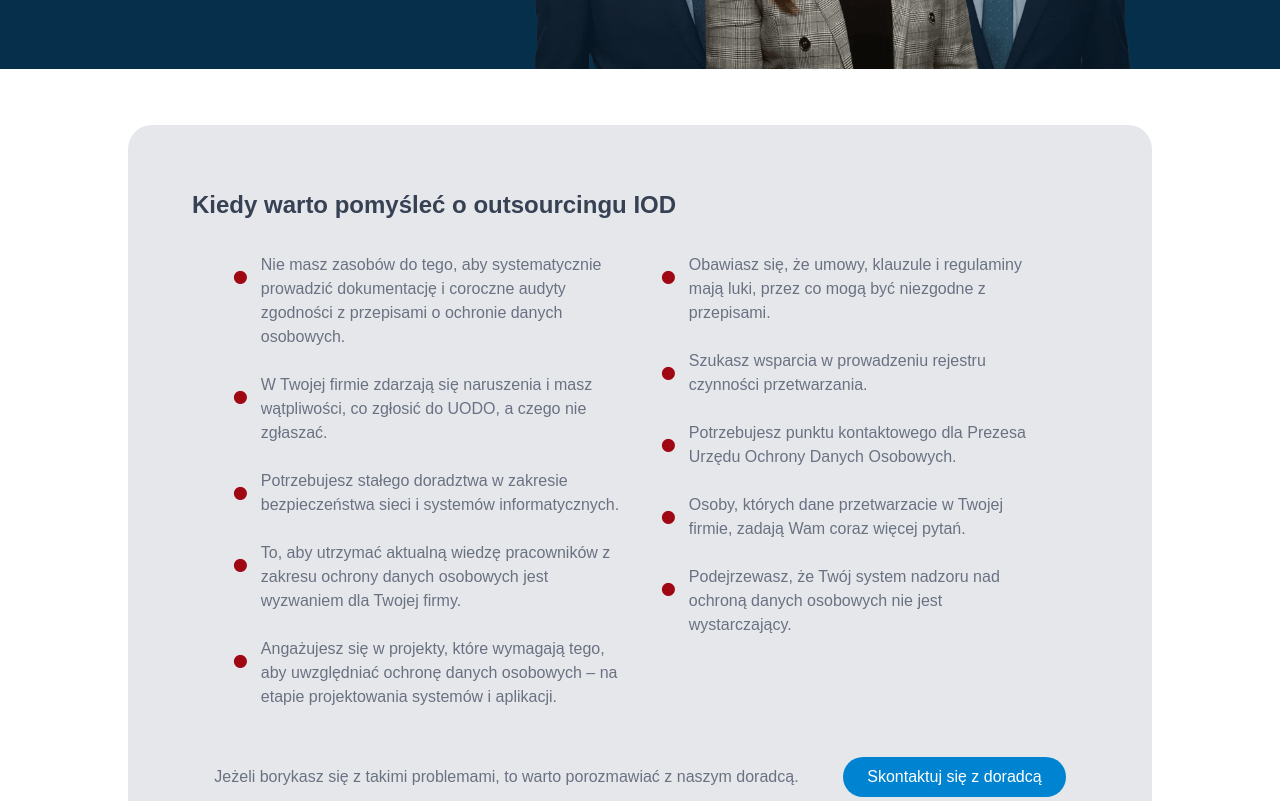
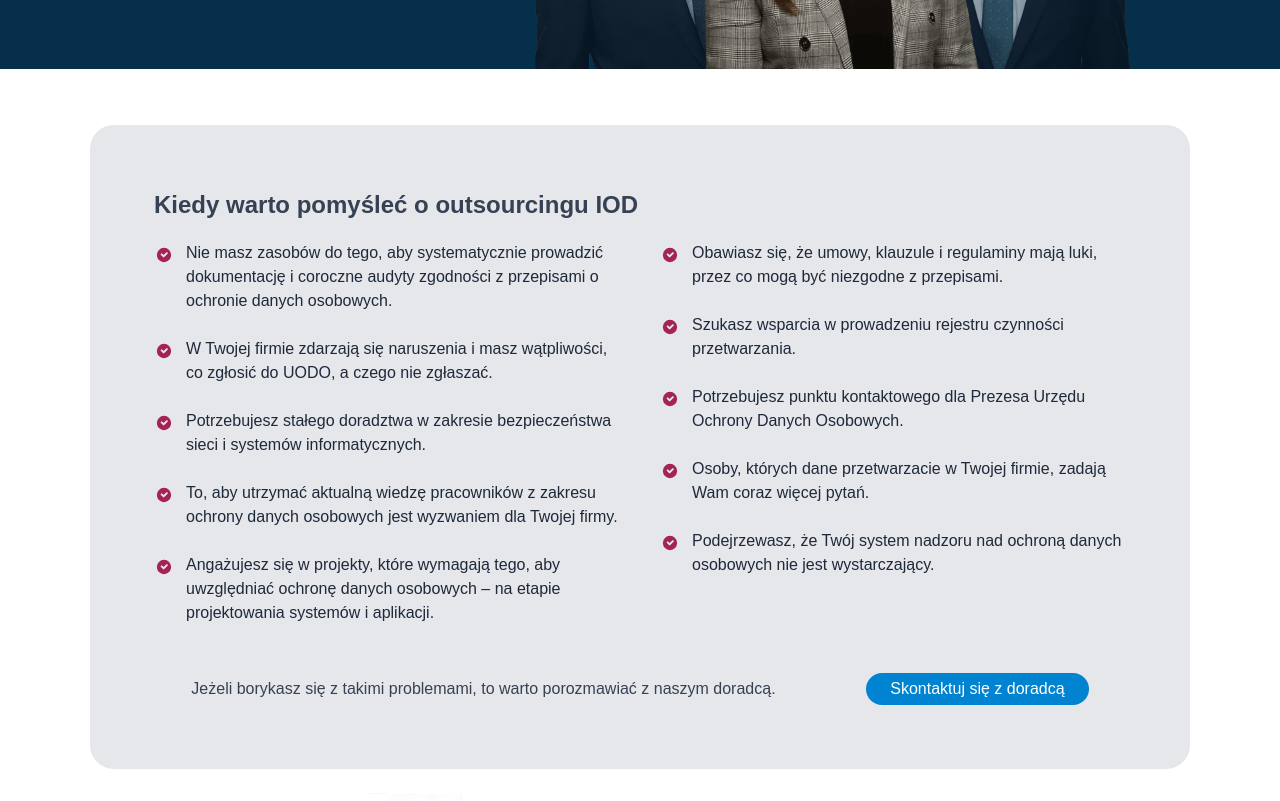
Before and after one commit to joemar-ceneza/odo24, a Next.js app: page /oferta/1 in a window 1280 px wide. Shown: the part 660-1461 px from the top of the page. Built offline with nearby package versions, Linux system fonts and the light colour scheme.

Commit message:
feat: update IodOutSourcingSection to use icon bullets and improved layout

```diff
--- a/src/components/IodOutSourcingSection.tsx
+++ b/src/components/IodOutSourcingSection.tsx
@@ -1,35 +1,36 @@
 import { iodOutSourcing } from "@/lib/iod-data";
 import Link from "next/link";
+import Image from "next/image";
 
 export default function IodOutSourcingSection() {
   return (
     <section className="container mx-auto">
-      <div className="py-14 ">
-        <div className="w-4/5 mx-auto bg-gray-200 p-16 rounded-3xl">
+      <div className="py-14">
+        <div className="max-w-full w-[1100px] mx-auto bg-gray-200 p-10 md:p-16 rounded-3xl">
           <h2 className="text-2xl font-bold text-gray-700">{iodOutSourcing.heading}</h2>
-          <div className="grid grid-cols-1 md:grid-cols-2 gap-10 my-8 mx-10">
+          <div className="grid grid-cols-1 md:grid-cols-2 gap-10 my-5">
             <ul className="space-y-6">
               {iodOutSourcing.leftColumn.map((item, idx) => (
-                <li key={`left-${idx}`} className="flex gap-3">
-                  <span className="text-red-800 text-5xl">•</span>
-                  <span>{item}</span>
+                <li key={`left-${idx}`} className="flex items-start gap-3">
+                  <Image src="/images/icon-check.svg" alt="check" width={20} height={20} className="mt-1" />
+                  <span className="text-gray-800">{item}</span>
                 </li>
               ))}
             </ul>
             <ul className="space-y-6">
               {iodOutSourcing.rightColumn.map((item, idx) => (
-                <li key={`right-${idx}`} className="flex gap-3">
-                  <span className="text-red-800 text-5xl">•</span>
-                  <span>{item}</span>
+                <li key={`right-${idx}`} className="flex items-start gap-3">
+                  <Image src="/images/icon-check.svg" alt="check" width={20} height={20} className="mt-1" />
+                  <span className="text-gray-800">{item}</span>
                 </li>
               ))}
             </ul>
           </div>
-          <div className="flex items-center justify-around mt-12">
-            <p>{iodOutSourcing.footerText}</p>
+          <div className="flex flex-col md:flex-row items-center justify-around gap-4 mt-12 text-center">
+            <p className="text-gray-700">{iodOutSourcing.footerText}</p>
             <Link
-              href={""}
-              className="bg-sky-600 hover:bg-sky-700 text-white font-medium px-6 py-2 rounded-full transition duration-300">
+              href="#"
+              className="bg-sky-600 hover:bg-sky-700 text-white font-medium px-6 py-1 rounded-full transition duration-300">
               {iodOutSourcing.ctaLabel}
             </Link>
           </div>
```
